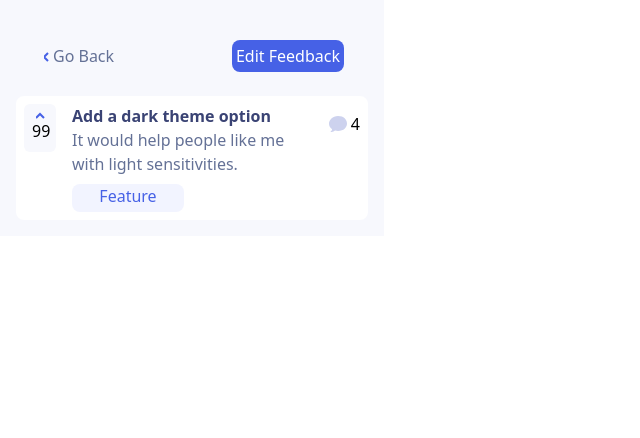
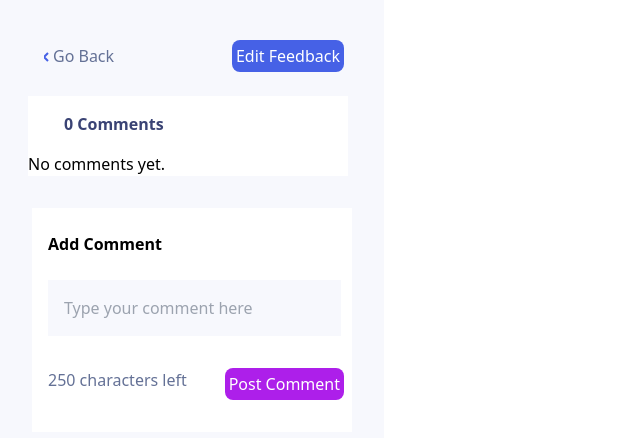
Before and after one commit to lucymutunga/Product-feedback, a React (Vite) app in the folder feedback/: page /card in a window 1280 px wide. Shown: the top 438 px of the page, without its empty margins (0-640 px from the left). Built offline with nearby package versions, Linux system fonts and the light colour scheme.

Commit message:
finishing on details md and lg card components

```diff
--- a/feedback/src/components/sidebar/DetailCard.jsx
+++ b/feedback/src/components/sidebar/DetailCard.jsx
@@ -1,10 +1,30 @@
-import React from "react";
-import { Link } from "react-router-dom";
+import React, { useState, useEffect } from "react";
+import { Link, useParams } from "react-router-dom";
+import data from "../../../data.json";
+
 const DetailCard = () => {
+  const { suggestionId } = useParams();
+  const [suggestions, setSuggestions] = useState([]);
+  const [selectedSuggestion, setSelectedSuggestion] = useState(null);
+
+  useEffect(() => {
+    setSuggestions(data.productRequests);
+    const parsedSuggestionId = parseInt(suggestionId, 10);
+    setSelectedSuggestion(parsedSuggestionId);
+  }, [suggestionId]);
+
+  const selectedSuggestionData = selectedSuggestion
+    ? suggestions.find((suggestion) => suggestion.id === selectedSuggestion)
+    : null;
+
+  const selectedSuggestionComments = selectedSuggestionData
+    ? selectedSuggestionData.comments
+    : [];
+
   return (
     <div className="container bg-[#F7F8FD] w-96 h-max p-4">
       <div className="flex justify-between p-6">
-        <div className="flex p-1 ">
+        <div className="flex p-1">
           <svg
             className="mt-2 mr-1"
             xmlns="http://www.w3.org/2000/svg"
@@ -25,6 +45,7 @@ const DetailCard = () => {
           </button>
         </Link>
       </div>
+      {selectedSuggestionData && (
         <div className="rounded-lg border-8 border-white bg-[#FFFFFF]">
           <div className="flex space-x-4">
             <span className="flex flex-col rounded-md bg-[#F7F8FD] w-8 h-12 p-2 ">
@@ -36,19 +57,19 @@ const DetailCard = () => {
                 viewBox="0 0 9 7"
                 fill="none"
               >
-              <path d="M0 6L4 2L8 6" stroke="#4661E6" stroke-width="2" />
+                <path d="M0 6L4 2L8 6" stroke="#4661E6" strokeWidth="2" />
               </svg>
-            <p>99</p>
+              <p>{selectedSuggestionData.upvotes}</p>
             </span>
             <div className="flex flex-col">
               <h2 className="font-bold text-[#3A4374]">
-              Add a dark theme option
+                {selectedSuggestionData.title}
               </h2>
               <p className="text-[#647196] font-light">
-              It would help people like me with light sensitivities.
+                {selectedSuggestionData.description}
               </p>
               <h2 className="text-[#4661E6] text-center  rounded-lg bg-[#F2F4FF] w-28 h-7 mt-2">
-              Feature
+                {selectedSuggestionData.category}
               </h2>
             </div>
             <span className="flex mt-2">
@@ -65,8 +86,61 @@ const DetailCard = () => {
                   fill="#CDD2EE"
                 />
               </svg>
-            <p className="ml-1">4</p>
+              <p className="ml-1">{selectedSuggestionComments.length}</p>
             </span>
+          </div>
+        </div>
+      )}
+
+      <div className="comments-container bg-[#FFF] w-80 ml-3">
+        <h1 className="text-[#3A4374] font-bold ml-5 p-4">
+          {selectedSuggestionComments.length} Comments
+        </h1>
+
+        {selectedSuggestion !== null &&
+        selectedSuggestionComments.length > 0 ? (
+          <div className="selected-suggestion-comments">
+            {selectedSuggestionComments.map((comment) => (
+              <div key={comment.id} className="border-b mt-2">
+                <div className="flex justify-between p-6">
+                  <img
+                    src={comment.user.image}
+                    alt="user"
+                    className="w-10 h-10"
+                  />
+                  <div className="flex flex-col">
+                    <p className="text-[#3A4374] font-semibold">
+                      {comment.user.name}
+                    </p>
+                    <p className="text-[#647196] ">{comment.user.username}</p>
+                  </div>
+                  <button className="text-[#4661E6] font-semibold">
+                    Reply
+                  </button>
+                </div>
+                <p className="p-4">{comment.content}</p>
+              </div>
+            ))}
+          </div>
+        ) : (
+          <p>No comments yet.</p>
+        )}
+      </div>
+
+      <div className="comment-container mt-8 start-0 ml-4 w-80 h-50 bg-white">
+        <h1 className="font-semibold  py-6 px-4">Add Comment</h1>
+
+        <input
+          type="text"
+          placeholder="Type your comment here"
+          className="w-11/12  h-[80] bg-[#F7F8FD]  py-4 px-4 ml-4 "
+        />
+
+        <div className="flex  justify-between ml-4 py-8">
+          <p className="text-[#647196]">250 characters left</p>
+          <button className="bg-[#AD1FEA] rounded-lg text-white p-1 mr-2">
+            Post Comment
+          </button>
         </div>
       </div>
     </div>
```
Lines whose indentation alone changed are shown as unchanged.
